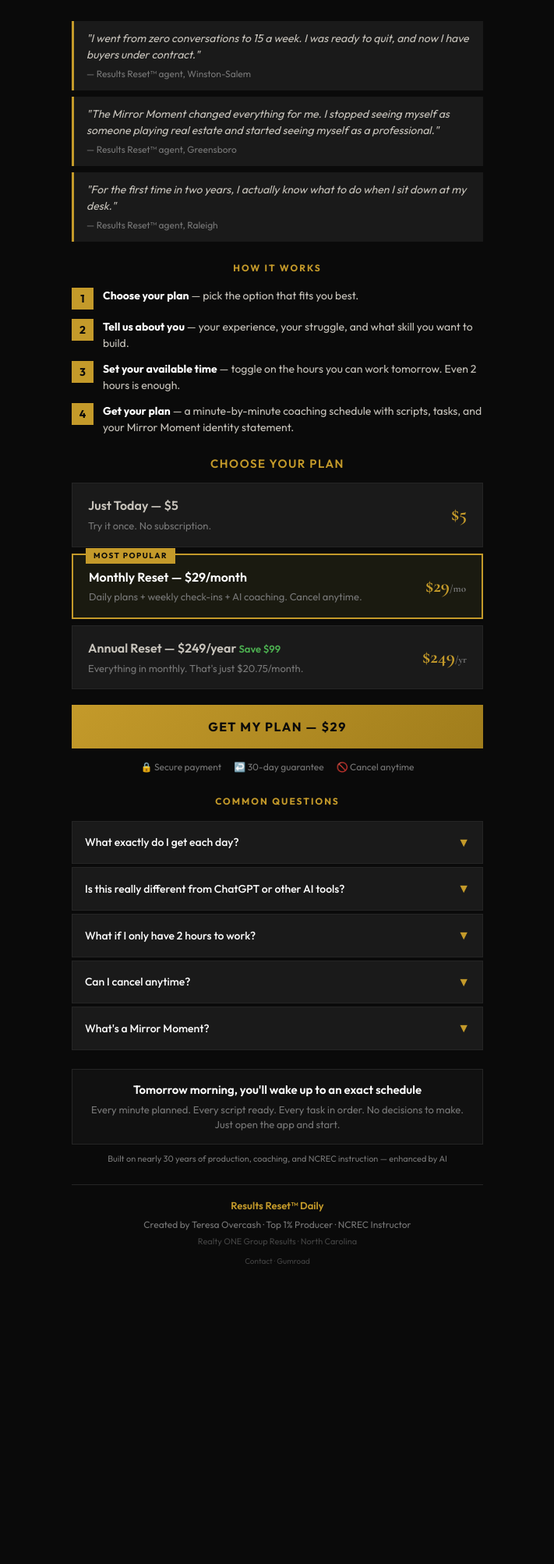
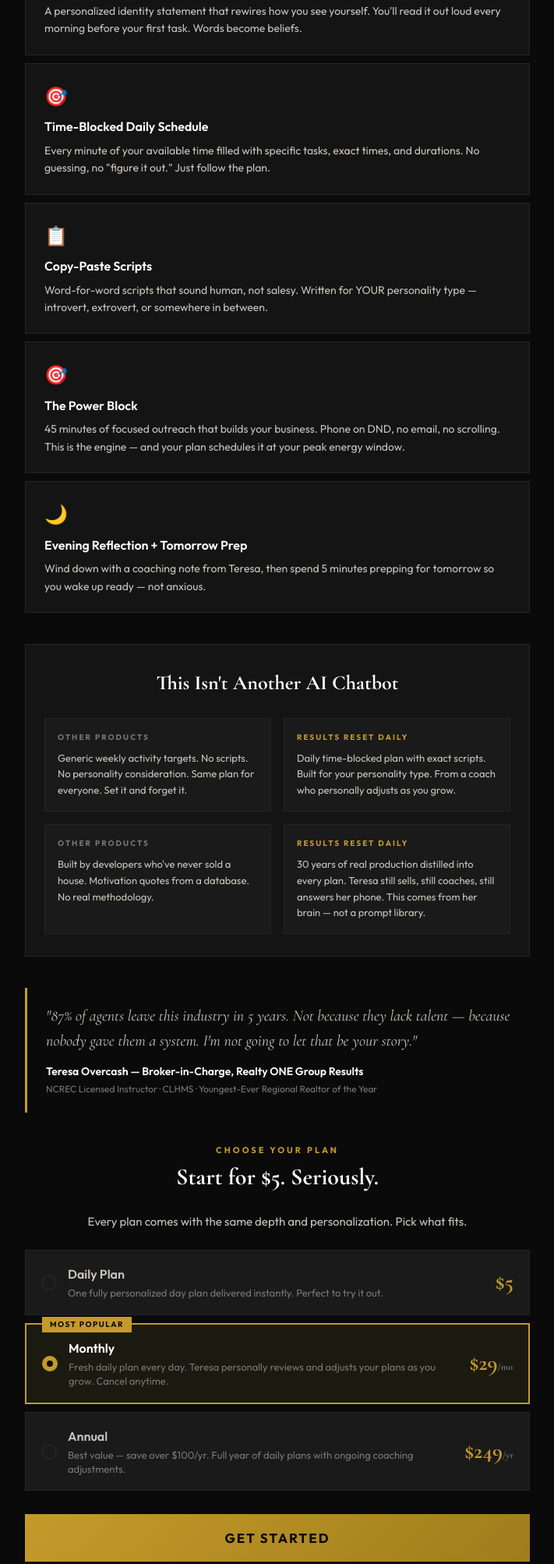
Before and after one commit to RealtorTTO/resultsreset-daily, a plain HTML site: page index.html in a window 1280 px wide. Shown: the part 769-2775 px from the top of the page at 78% size, without its empty margins (284-995 px from the left). Before the commit the page ends 2475 px from the top, so only its background shows below. Drawn offline with nearby package versions, Linux system fonts and the light colour scheme.

Commit message:
Redesign sales page layout (feature cards, comparison grid, Teresa quote, pricing tiers) + disable automated follow-up email

```diff
--- a/index.html
+++ b/index.html
@@ -272,6 +272,71 @@
 .reminder-card .hl{color:var(--gd);font-weight:600}
 .closing-card{background:var(--dk);border:1px solid var(--bd);padding:20px;margin:24px 0;text-align:center}
 .closing-card p{font-size:14px;line-height:1.7;color:var(--tx);font-style:italic}
+
+/* ── SALES PAGE REDESIGN ── */
+.sales-wrap{max-width:680px;margin:0 auto;padding:0 16px 60px}
+.s-pill{display:inline-block;color:var(--gd);font-size:11px;letter-spacing:3px;text-transform:uppercase;font-weight:600;border:1px solid rgba(196,154,42,.3);padding:6px 18px;margin-bottom:20px}
+.s-hero{text-align:center;padding:40px 0 32px}
+.s-hero h1{font-family:'Cormorant Garamond',Georgia,serif;font-size:42px;font-weight:700;color:var(--wh);line-height:1.15;margin-bottom:16px}
+.s-hero h1 em{color:var(--gd);font-style:italic;font-weight:400}
+.s-hero p{font-size:16px;line-height:1.7;color:var(--tx);max-width:600px;margin:0 auto}
+@media(max-width:500px){.s-hero h1{font-size:32px}}
+
+.s-stats{display:flex;gap:24px;justify-content:center;padding:32px 0;border-top:1px solid var(--bd);border-bottom:1px solid var(--bd);margin:0 0 40px}
+.s-stat{text-align:center;flex:1}
+.s-stat-num{font-family:'Cormorant Garamond',Georgia,serif;font-size:48px;font-weight:700;color:var(--gd);line-height:1}
+.s-stat-desc{color:var(--tx);font-size:13px;margin-top:6px;line-height:1.4}
+@media(max-width:500px){.s-stats{flex-direction:column;gap:20px}.s-stat-num{font-size:40px}}
+
+.s-section-label{color:var(--gd);font-size:11px;letter-spacing:3px;text-transform:uppercase;font-weight:700;text-align:center;margin-bottom:8px}
+.s-section-title{font-family:'Cormorant Garamond',Georgia,serif;font-size:30px;font-weight:700;color:var(--wh);text-align:center;margin-bottom:28px;line-height:1.2}
+
+.s-feature{background:var(--dk);border:1px solid var(--bd);padding:22px 24px;margin-bottom:10px}
+.s-feature-icon{font-size:24px;margin-bottom:8px}
+.s-feature-title{font-size:16px;font-weight:600;color:var(--wh);margin-bottom:6px}
+.s-feature-desc{font-size:14px;color:var(--tx);line-height:1.6}
+
+.s-compare{background:var(--dk);border:1px solid var(--bd);padding:28px 24px;margin:40px 0}
+.s-compare-title{font-family:'Cormorant Garamond',Georgia,serif;font-size:26px;font-weight:700;color:var(--wh);text-align:center;margin-bottom:24px}
+.s-compare-grid{display:grid;grid-template-columns:1fr 1fr;gap:16px}
+.s-compare-cell{padding:16px;background:var(--cd);border:1px solid var(--bd)}
+.s-compare-cell-label{font-size:10px;letter-spacing:2px;text-transform:uppercase;font-weight:700;margin-bottom:8px}
+.s-compare-cell-label.other{color:var(--mt)}
+.s-compare-cell-label.ours{color:var(--gd)}
+.s-compare-cell p{font-size:13px;line-height:1.6;color:var(--tx)}
+@media(max-width:500px){.s-compare-grid{grid-template-columns:1fr}}
+
+.s-quote{border-left:3px solid var(--gd);padding:20px 24px;margin:40px 0}
+.s-quote p{font-family:'Cormorant Garamond',Georgia,serif;font-size:20px;font-style:italic;color:var(--tx);line-height:1.6;margin-bottom:12px}
+.s-quote-attr{font-size:14px;color:var(--wh);font-weight:600}
+.s-quote-sub{font-size:12px;color:var(--mt);margin-top:2px}
+
+.s-pricing{margin:40px 0 0}
+.s-pricing-sub{text-align:center;color:var(--tx);font-size:15px;margin-bottom:24px;line-height:1.5}
+
+.s-price-card{padding:18px 20px;margin-bottom:10px;background:var(--cd);border:1px solid var(--bd);cursor:pointer;display:flex;align-items:center;gap:14px;transition:border-color .2s}
+.s-price-card.sel{background:#1a1a10;border-color:var(--gd)}
+.s-price-card.pop{border:2px solid rgba(196,154,42,.35);position:relative}
+.s-price-card.pop.sel{border-color:var(--gd)}
+.s-price-radio{width:20px;height:20px;border:2px solid var(--bd);border-radius:50%;display:flex;align-items:center;justify-content:center;flex-shrink:0;transition:all .2s}
+.s-price-card.sel .s-price-radio{border-color:var(--gd);background:var(--gd)}
+.s-price-card.sel .s-price-radio::after{content:'';width:8px;height:8px;border-radius:50%;background:var(--bk)}
+.s-price-info{flex:1}
+.s-price-name{font-size:16px;font-weight:600;color:var(--tx)}
+.s-price-card.sel .s-price-name{color:var(--wh)}
+.s-price-detail{font-size:13px;color:var(--mt);margin-top:2px;line-height:1.4}
+.s-price-right{text-align:right;flex-shrink:0}
+.s-price-amount{font-family:'Cormorant Garamond',Georgia,serif;font-size:28px;font-weight:700;color:var(--gd)}
+.s-price-unit{font-size:12px;color:var(--mt)}
+.s-pop-tag{position:absolute;top:-10px;left:20px;background:var(--gd);color:var(--bk);font-size:10px;font-weight:700;letter-spacing:1.5px;padding:2px 10px;text-transform:uppercase}
+
+.s-cta{width:100%;padding:20px;background:linear-gradient(135deg,var(--gd),#a07d1c);color:var(--bk);font-size:17px;font-weight:700;letter-spacing:2px;text-transform:uppercase;border:none;cursor:pointer;transition:transform .2s,box-shadow .2s;margin-top:20px}
+.s-cta:hover{transform:translateY(-1px);box-shadow:0 8px 32px rgba(196,154,42,.25)}
+
+.s-footer{text-align:center;margin-top:40px;padding:20px 0;border-top:1px solid var(--bd)}
+.s-footer .a{color:var(--gd);font-size:14px;font-weight:600;letter-spacing:1px}
+.s-footer .b{color:var(--mt);font-size:12px;margin-top:4px}
+.s-footer .c{color:#444;font-size:11px;margin-top:4px}
 </style>
 </head>
 <body>
@@ -291,73 +356,137 @@
 <!-- SCREEN 1: SALES / LANDING PAGE                  -->
 <!-- ════════════════════════════════════════════════ -->
 <div id="salesScreen" class="screen active">
-<div class="wrap">
-
-<!-- CHANGE 1: Returning member strip REMOVED — was confusing new visitors -->
-
-<div class="hero">
-  <p class="hero-tag">Results Reset™ Daily</p>
-  <h1>Tell me your time.<br>I'll tell you <em>exactly what to do.</em></h1>
-  <p>Put in your available hours for tomorrow. When you wake up, your entire day will be waiting — every minute planned, every script ready, every task laid out in the exact order you should do them.</p>
-  <p class="sm">No more lying in bed wondering what to work on. Just open the app and start with Task 1.</p>
-</div>
-
-<div class="diff-box"><div class="tag">Why This Is Different</div>
-  <p>This is <strong>not</strong> a plan you can generate anywhere else. Any AI can give you a task list. Only this system is built on <span class="hl">tried, tested, and proven agent plans</span> created by Teresa Overcash — a top 1% producer who has personally coached hundreds of agents all across North Carolina with nearly 30 years of experience.</p>
-  <p>Every script has been used on real calls. Every daily structure tested in real brokerages. Every Mirror Moment born from a real coaching conversation with a real agent who was ready to quit — and didn't. Teresa doesn't just know this material — she actively teaches it as an NCREC Licensed Instructor, produces with it as a top 1% agent, and coaches it daily.</p>
-  <p class="it">The AI enhances the process. The experience and voice of the coach does the talking. No other AI coaching tool has both.</p>
-</div>
-
-<!-- Social Proof -->
-<div class="proof">
-  <div class="proof-stat">367%</div>
-  <div class="proof-label">Documented increase in agent leads</div>
-  <div class="proof-sub">Results Reset™ coaching program — verified across hundreds of agents</div>
-</div>
-<div class="proof-quotes">
-  <div class="proof-quote"><p>"I went from zero conversations to 15 a week. I was ready to quit, and now I have buyers under contract."</p><div class="attr">— Results Reset™ agent, Winston-Salem</div></div>
-  <div class="proof-quote"><p>"The Mirror Moment changed everything for me. I stopped seeing myself as someone playing real estate and started seeing myself as a professional."</p><div class="attr">— Results Reset™ agent, Greensboro</div></div>
-  <div class="proof-quote"><p>"For the first time in two years, I actually know what to do when I sit down at my desk."</p><div class="attr">— Results Reset™ agent, Raleigh</div></div>
-</div>
-
-<!-- How It Works -->
-<div class="how-works">
-  <div class="how-title">How It Works</div>
-  <div class="how-step"><div class="how-num">1</div><div class="how-text"><strong>Choose your plan</strong> — pick the option that fits you best.</div></div>
-  <div class="how-step"><div class="how-num">2</div><div class="how-text"><strong>Tell us about you</strong> — your experience, your struggle, and what skill you want to build.</div></div>
-  <div class="how-step"><div class="how-num">3</div><div class="how-text"><strong>Set your available time</strong> — toggle on the hours you can work tomorrow. Even 2 hours is enough.</div></div>
-  <div class="how-step"><div class="how-num">4</div><div class="how-text"><strong>Get your plan</strong> — a minute-by-minute coaching schedule with scripts, tasks, and your Mirror Moment identity statement.</div></div>
-</div>
-
-<!-- PRICING FIRST -->
-<div class="field">
-  <label class="label" style="text-align:center;font-size:15px;margin-bottom:12px">Choose Your Plan</label>
-  <div class="price-opt" data-g="pln" data-v="daily" onclick="pickPlan(this)"><div><div class="price-name">Just Today — $5</div><div class="price-desc">Try it once. No subscription.</div></div><div class="price-amount">$5</div></div>
-  <div class="price-opt pop sel" data-g="pln" data-v="monthly" onclick="pickPlan(this)"><div class="pop-tag">Most Popular</div><div><div class="price-name">Monthly Reset — $29/month</div><div class="price-desc">Daily plans + weekly check-ins + AI coaching. Cancel anytime.</div></div><div class="price-amount">$29<span class="price-unit">/mo</span></div></div>
-  <div class="price-opt" data-g="pln" data-v="annual" onclick="pickPlan(this)"><div><div class="price-name">Annual Reset — $249/year <span class="save">Save $99</span></div><div class="price-desc">Everything in monthly. That's just $20.75/month.</div></div><div class="price-amount">$249<span class="price-unit">/yr</span></div></div>
-</div>
-
-<button class="cta" id="salesBuyBtn" onclick="startPurchase()">GET MY PLAN — $29</button>
-<div class="trust"><span>🔒 Secure payment</span><span>↩️ 30-day guarantee</span><span>🚫 Cancel anytime</span></div>
-
-<!-- FAQ -->
-<div class="faq">
-  <div class="faq-title">Common Questions</div>
-  <div class="faq-item" onclick="this.classList.toggle('open')"><div class="faq-q"><span>What exactly do I get each day?</span><span class="arrow">▼</span></div><div class="faq-a">A complete, minute-by-minute coaching plan for your day — including who to call, what to say (with copy-paste scripts), how to handle objections, a skill-building lesson, and a Mirror Moment identity statement. Every task is laid out in order with exact times.</div></div>
-  <div class="faq-item" onclick="this.classList.toggle('open')"><div class="faq-q"><span>Is this really different from ChatGPT or other AI tools?</span><span class="arrow">▼</span></div><div class="faq-a">Completely. Any AI can give you a generic task list. This system is built on Teresa Overcash's nearly 30 years of active, top-1% production and coaching hundreds of real agents. The scripts have been used on real calls. The structures have been tested in real brokerages. The AI enhances the delivery — but Teresa's proven methodology does the coaching.</div></div>
-  <div class="faq-item" onclick="this.classList.toggle('open')"><div class="faq-q"><span>What if I only have 2 hours to work?</span><span class="arrow">▼</span></div><div class="faq-a">That's enough. Set your available time blocks to whatever you have — even 90 minutes. Your plan will fill every minute of that time with the highest-impact activities for your specific situation. Part-time agents are welcome. The system adapts to you.</div></div>
-  <div class="faq-item" onclick="this.classList.toggle('open')"><div class="faq-q"><span>Can I cancel anytime?</span><span class="arrow">▼</span></div><div class="faq-a">Yes. Cancel with one click through Gumroad — no hoops, no phone calls, no guilt. You also get a 30-day money-back guarantee. If it doesn't help you in the first 30 days, you get a full refund.</div></div>
-  <div class="faq-item" onclick="this.classList.toggle('open')"><div class="faq-q"><span>What's a Mirror Moment?</span><span class="arrow">▼</span></div><div class="faq-a">Teresa's signature coaching technique. Based on what you share about your biggest struggle, the system creates a powerful identity statement — reframing your fear into who you are becoming. You read it out loud each morning before starting your day. It's the piece most agents say changed everything for them.</div></div>
-</div>
-
-<div class="promise-box"><h3>Tomorrow morning, you'll wake up to an exact schedule</h3><p>Every minute planned. Every script ready. Every task in order. No decisions to make. Just open the app and start.</p></div>
-<p class="powered">Built on nearly 30 years of production, coaching, and NCREC instruction — enhanced by AI</p>
-
-<div class="ft" style="margin-top:24px">
+<div class="sales-wrap">
+
+<!-- HERO -->
+<div class="s-hero">
+  <div class="s-pill">From a 30-Year Top Producer</div>
+  <h1>Stop Waking Up Wondering<br><em>What to Do</em></h1>
+  <p>Get a personalized daily plan with exact scripts, time blocks, and coaching — built for your personality, your schedule, and where you actually are in your business. Not a generic template. Not another AI chatbot. Real coaching methodology from someone who still sells.</p>
+</div>
+
+<!-- STATS -->
+<div class="s-stats">
+  <div class="s-stat">
+    <div class="s-stat-num">367%</div>
+    <div class="s-stat-desc">Increase in agent leads for coaches who follow the plan</div>
+  </div>
+  <div class="s-stat">
+    <div class="s-stat-num">30 yrs</div>
+    <div class="s-stat-desc">Of active production (not retired, not theory — still selling)</div>
+  </div>
+  <div class="s-stat">
+    <div class="s-stat-num">265+</div>
+    <div class="s-stat-desc">Agents coached across 8 offices in North Carolina</div>
+  </div>
+</div>
+
+<!-- WHAT YOU GET -->
+<div class="s-section-label">What You Get</div>
+<div class="s-section-title">Everything Other 'Coaching' Products Leave Out</div>
+
+<div class="s-feature">
+  <div class="s-feature-icon">🪞</div>
+  <div class="s-feature-title">The Mirror Moment</div>
+  <div class="s-feature-desc">A personalized identity statement that rewires how you see yourself. You'll read it out loud every morning before your first task. Words become beliefs.</div>
+</div>
+<div class="s-feature">
+  <div class="s-feature-icon">🎯</div>
+  <div class="s-feature-title">Time-Blocked Daily Schedule</div>
+  <div class="s-feature-desc">Every minute of your available time filled with specific tasks, exact times, and durations. No guessing, no "figure it out." Just follow the plan.</div>
+</div>
+<div class="s-feature">
+  <div class="s-feature-icon">📋</div>
+  <div class="s-feature-title">Copy-Paste Scripts</div>
+  <div class="s-feature-desc">Word-for-word scripts that sound human, not salesy. Written for YOUR personality type — introvert, extrovert, or somewhere in between.</div>
+</div>
+<div class="s-feature">
+  <div class="s-feature-icon">🎯</div>
+  <div class="s-feature-title">The Power Block</div>
+  <div class="s-feature-desc">45 minutes of focused outreach that builds your business. Phone on DND, no email, no scrolling. This is the engine — and your plan schedules it at your peak energy window.</div>
+</div>
+<div class="s-feature">
+  <div class="s-feature-icon">🌙</div>
+  <div class="s-feature-title">Evening Reflection + Tomorrow Prep</div>
+  <div class="s-feature-desc">Wind down with a coaching note from Teresa, then spend 5 minutes prepping for tomorrow so you wake up ready — not anxious.</div>
+</div>
+
+<!-- COMPARISON -->
+<div class="s-compare">
+  <div class="s-compare-title">This Isn't Another AI Chatbot</div>
+  <div class="s-compare-grid">
+    <div class="s-compare-cell">
+      <div class="s-compare-cell-label other">Other Products</div>
+      <p>Generic weekly activity targets. No scripts. No personality consideration. Same plan for everyone. Set it and forget it.</p>
+    </div>
+    <div class="s-compare-cell">
+      <div class="s-compare-cell-label ours">Results Reset Daily</div>
+      <p>Daily time-blocked plan with exact scripts. Built for your personality type. From a coach who personally adjusts as you grow.</p>
+    </div>
+    <div class="s-compare-cell">
+      <div class="s-compare-cell-label other">Other Products</div>
+      <p>Built by developers who've never sold a house. Motivation quotes from a database. No real methodology.</p>
+    </div>
+    <div class="s-compare-cell">
+      <div class="s-compare-cell-label ours">Results Reset Daily</div>
+      <p>30 years of real production distilled into every plan. Teresa still sells, still coaches, still answers her phone. This comes from her brain — not a prompt library.</p>
+    </div>
+  </div>
+</div>
+
+<!-- TERESA QUOTE -->
+<div class="s-quote">
+  <p>"87% of agents leave this industry in 5 years. Not because they lack talent — because nobody gave them a system. I'm not going to let that be your story."</p>
+  <div class="s-quote-attr">Teresa Overcash — Broker-in-Charge, Realty ONE Group Results</div>
+  <div class="s-quote-sub">NCREC Licensed Instructor · CLHMS · Youngest-Ever Regional Realtor of the Year</div>
+</div>
+
+<!-- PRICING -->
+<div class="s-pricing">
+  <div class="s-section-label">Choose Your Plan</div>
+  <div class="s-section-title">Start for $5. Seriously.</div>
+  <div class="s-pricing-sub">Every plan comes with the same depth and personalization. Pick what fits.</div>
+
+  <div class="s-price-card" data-g="pln" data-v="daily" onclick="pickPlan(this)">
+    <div class="s-price-radio"></div>
+    <div class="s-price-info">
+      <div class="s-price-name">Daily Plan</div>
+      <div class="s-price-detail">One fully personalized day plan delivered instantly. Perfect to try it out.</div>
+    </div>
+    <div class="s-price-right">
+      <div class="s-price-amount">$5</div>
+    </div>
+  </div>
+  <div class="s-price-card pop sel" data-g="pln" data-v="monthly" onclick="pickPlan(this)">
+    <div class="s-pop-tag">Most Popular</div>
+    <div class="s-price-radio"></div>
+    <div class="s-price-info">
+      <div class="s-price-name">Monthly</div>
+      <div class="s-price-detail">Fresh daily plan every day. Teresa personally reviews and adjusts your plans as you grow. Cancel anytime.</div>
+    </div>
+    <div class="s-price-right">
+      <div class="s-price-amount">$29<span class="s-price-unit">/mo</span></div>
+    </div>
+  </div>
+  <div class="s-price-card" data-g="pln" data-v="annual" onclick="pickPlan(this)">
+    <div class="s-price-radio"></div>
+    <div class="s-price-info">
+      <div class="s-price-name">Annual</div>
+      <div class="s-price-detail">Best value — save over $100/yr. Full year of daily plans with ongoing coaching adjustments.</div>
+    </div>
+    <div class="s-price-right">
+      <div class="s-price-amount">$249<span class="s-price-unit">/yr</span></div>
+    </div>
+  </div>
+
+  <button class="s-cta" id="salesBuyBtn" onclick="startPurchase()">GET STARTED</button>
+</div>
+
+<!-- FOOTER -->
+<div class="s-footer">
   <p class="a">Results Reset™ Daily</p>
   <p class="b">Created by Teresa Overcash · Top 1% Producer · NCREC Instructor</p>
   <p class="c">Realty ONE Group Results · North Carolina</p>
-  <p style="color:#333;font-size:10px;margin-top:8px"><a href="mailto:teresaovercash@gmail.com" style="color:#444;text-decoration:none">Contact</a> · <a href="https://teresa300.gumroad.com/" style="color:#444;text-decoration:none" target="_blank">Gumroad</a></p>
 </div>
 
 </div>
```
Also changed, not shown: 1 other file.
